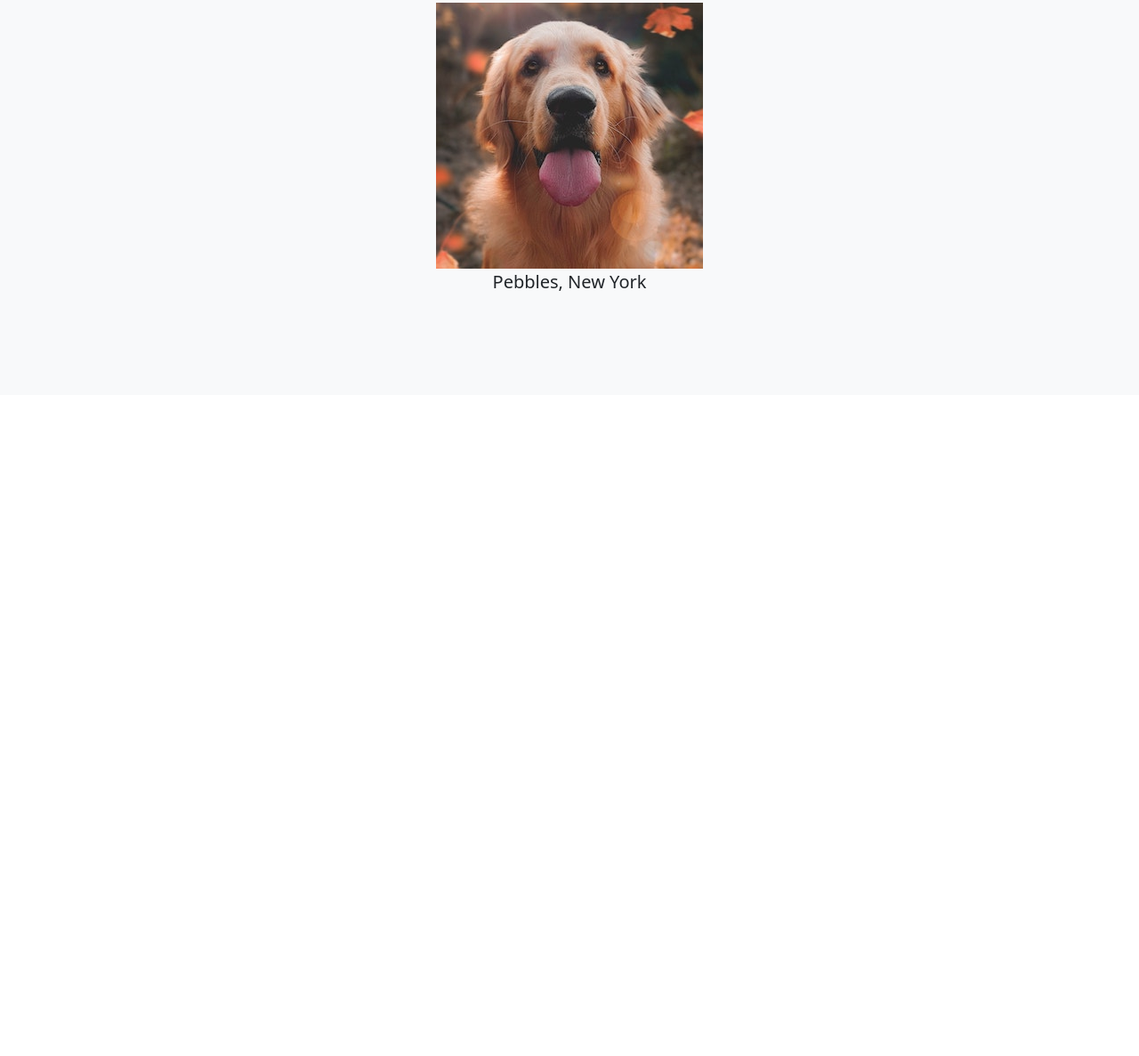
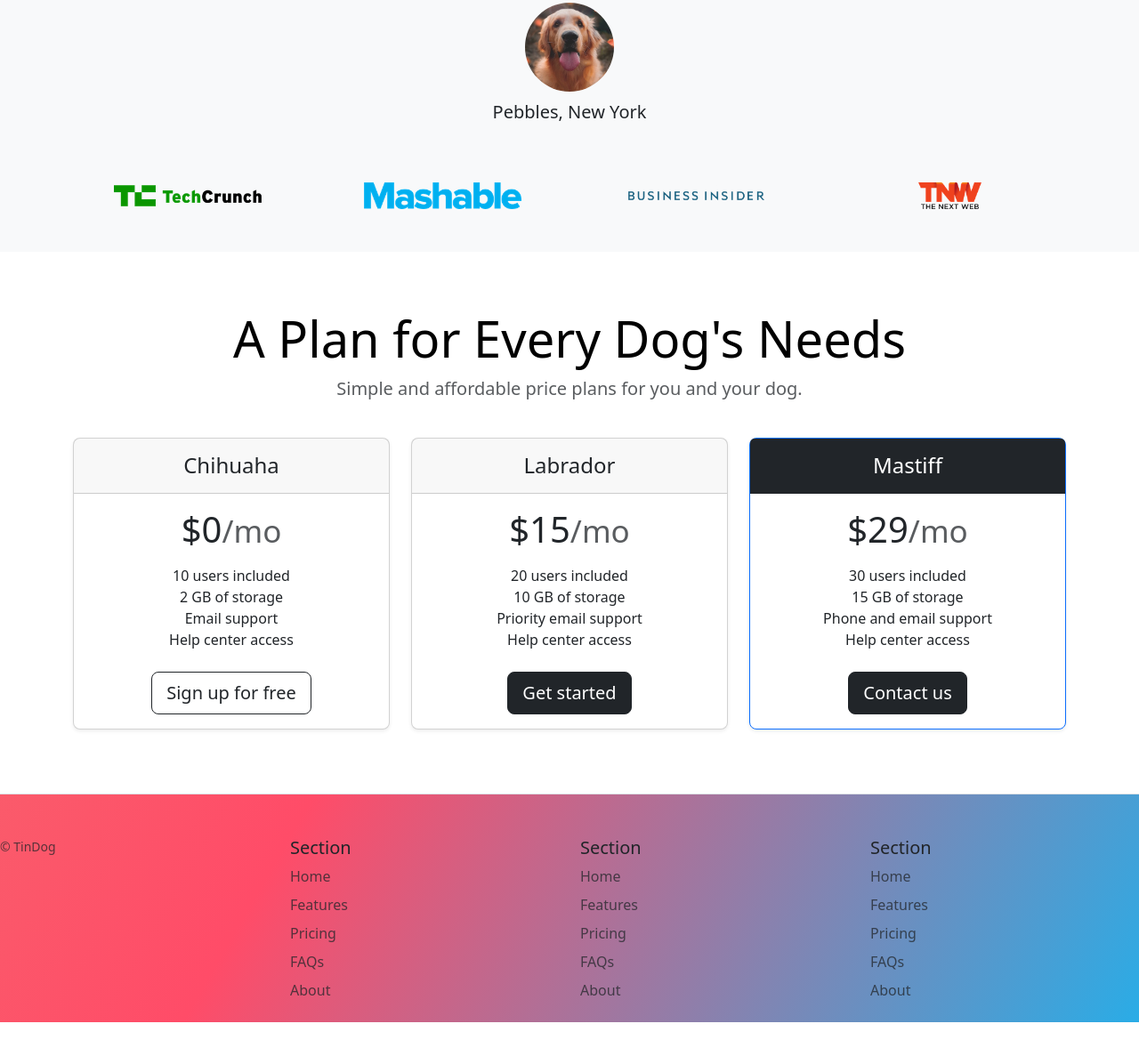
Before and after one commit to tejassss511/Full-Stack-Web-Development-Bootcamp, a plain HTML site: page Projects/11.3 TinDog Project/index.html in a window 1280 px wide. Shown: the part 1401-2588 px from the top of the page at 89% size. Before the commit the page ends 1893 px from the top, so only its background shows below. Drawn offline with nearby package versions, Linux system fonts and the light colour scheme.

Commit message:
Tindog Project Done

```diff
--- a/Projects/11.3 TinDog Project/css/style.css
+++ b/Projects/11.3 TinDog Project/css/style.css
@@ -23,6 +23,9 @@
 }
 
 .profile-img {
+ border-radius: 50%;
+  width: 100px;
   height: 100px;
-  border-radius: 50%;
+  object-fit: cover;
+  display: inline-block;
 }
--- a/Projects/11.3 TinDog Project/index.html
+++ b/Projects/11.3 TinDog Project/index.html
@@ -51,7 +51,7 @@
       <div class="row g-4 py-5 row-cols-1 row-cols-lg-3">
         <div class="col d-flex align-items-start">
           <div class="icon-square text-body-emphasis bg-body-secondary d-inline-flex align-items-center justify-content-center fs-4 flex-shrink-0 me-3">
-            <svg xmlns="http://www.w3.org/2000/svg" height="30" fill="currentColor" class="bi bi-check2-circle" viewBox="0 0 16 16"></svg>
+            <svg xmlns="http://www.w3.org/2000/svg" height="30" fill="currentColor" class="bi bi-check2-circle" viewBox="0 0 16 16">
               <path d="M2.5 8a5.5 5.5 0 0 1 8.25-4.764.5.5 0 0 0 .5-.866A6.5 6.5 0 1 0 14.5 8a.5.5 0 0 0-1 0 5.5 5.5 0 1 1-11 0z" />
               <path d="M15.354 3.354a.5.5 0 0 0-.708-.708L8 9.293 5.354 6.646a.5.5 0 1 0-.708.708l3 3a.5.5 0 0 0 .708 0l7-7z" />
             </svg>
@@ -63,7 +63,7 @@
         </div>
         <div class="col d-flex align-items-start">
           <div class="icon-square text-body-emphasis bg-body-secondary d-inline-flex align-items-center justify-content-center fs-4 flex-shrink-0 me-3">
-            <svg xmlns="http://www.w3.org/2000/svg" height="30" fill="currentColor" class="bi bi-mortarboard" viewBox="0 0 16 16"></svg>
+            <svg xmlns="http://www.w3.org/2000/svg" height="30" fill="currentColor" class="bi bi-mortarboard" viewBox="0 0 16 16">
               <path d="M8.211 2.047a.5.5 0 0 0-.422 0l-7.5 3.5a.5.5 0 0 0 .025.917l7.5 3a.5.5 0 0 0 .372 0L14 7.14V13a1 1 0 0 0-1 1v2h3v-2a1 1 0 0 0-1-1V6.739l.686-.275a.5.5 0 0 0 .025-.917l-7.5-3.5ZM8 8.46 1.758 5.965 8 3.052l6.242 2.913L8 8.46Z"/>
               <path d="M4.176 9.032a.5.5 0 0 0-.656.327l-.5 1.7a.5.5 0 0 0 .294.605l4.5 1.8a.5.5 0 0 0 .372 0l4.5-1.8a.5.5 0 0 0 .294-.605l-.5-1.7a.5.5 0 0 0-.656-.327L8 10.466 4.176 9.032Zm-.068 1.873.22-.748 3.496 1.311a.5.5 0 0 0 .352 0l3.496-1.311.22.748L8 12.46l-3.892-1.556Z"/>
             </svg>
@@ -75,7 +75,7 @@
         </div>
         <div class="col d-flex align-items-start">
           <div class="icon-square text-body-emphasis bg-body-secondary d-inline-flex align-items-center justify-content-center fs-4 flex-shrink-0 me-3">
-            <svg xmlns="http://www.w3.org/2000/svg" height="30" fill="currentColor" class="bi bi-arrow-through-heart" viewBox="0 0 16 16"></svg>
+            <svg xmlns="http://www.w3.org/2000/svg" height="30" fill="currentColor" class="bi bi-arrow-through-heart" viewBox="0 0 16 16">
               <path fill-rule="evenodd" d="M2.854 15.854A.5.5 0 0 1 2 15.5V14H.5a.5.5 0 0 1-.354-.854l1.5-1.5A.5.5 0 0 1 2 11.5h1.793l.53-.53c-.771-.802-1.328-1.58-1.704-2.32-.798-1.575-.775-2.996-.213-4.092C3.426 2.565 6.18 1.809 8 3.233c1.25-.98 2.944-.928 4.212-.152L13.292 2 12.147.854A.5.5 0 0 1 12.5 0h3a.5.5 0 0 1 .5.5v3a.5.5 0 0 1-.854.354L14 2.707l-1.006 1.006c.236.248.44.531.6.845.562 1.096.585 2.517-.213 4.092-.793 1.563-2.395 3.288-5.105 5.08L8 13.912l-.276-.182a21.86 21.86 0 0 1-2.685-2.062l-.539.54V14a.5.5 0 0 1-.146.354l-1.5 1.5Zm2.893-4.894A20.419 20.419 0 0 0 8 12.71c2.456-1.666 3.827-3.207 4.489-4.512.679-1.34.607-2.42.215-3.185-.817-1.595-3.087-2.054-4.346-.761L8 4.62l-.358-.368c-1.259-1.293-3.53-.834-4.346.761-.392.766-.464 1.845.215 3.185.323.636.815 1.33 1.519 2.065l1.866-1.867a.5.5 0 1 1 .708.708L5.747 10.96Z" />
             </svg>
           </div>
@@ -88,30 +88,149 @@
     </div>
   </section>
   <!-- Testimonial -->
-  <section id="testimonial">
+<section id="testimonial">
     <div class="my-5">
       <div class="p-5 text-center bg-body-tertiary">
         <div class="container py-5">
-          <h2 class="text-body-emphasis">"I no longer have to sniff other dogs for love. I've found the hottest Corgi on TinDog. Woof."</h2>
-          <img class="profile-image mt-5" src="./images/dog-img.jpg" alt="dog-img">
-          <p class="col-lg-8 mx-auto lead">
+          <h2 class="text-body-emphasis">"I no longer have to sniff other dogs for love. I've found the hottest Corgi on
+            TinDog. Woof."</h2>
+          <img class="profile-img mt-5" src="./images/dog-img.jpg" alt="dog image">
+          <p class="col-lg-8 mx-auto lead mt-2">
             Pebbles, New York
           </p>
         </div>
+
+        <div class="container">
+          <div class="row">
+            <div class="col-lg-3 col-sm-12">
+              <img src="./images/techcrunch.png" alt="techcrunch" height="30">
+            </div>
+            <div class="col-lg-3 col-sm-12">
+              <img src="./images/mashable.png" alt="mashable" height="30">
+            </div>
+            <div class="col-lg-3 col-sm-12">
+              <img src="./images/bizinsider.png" alt="bizinsider" height="30">
+            </div>
+            <div class="col-lg-3 col-sm-12">
+              <img src="./images/tnw.png" alt="tnw" height="30">
+            </div>
+          </div>
+        </div>
       </div>
     </div>
-
-    </div>
-  </section>
-
   </section>
   <!-- Pricing -->
   <section id="pricing">
+    <div class="container">
+      <div class="pricing-header p-3 pb-md-4 mx-auto text-center">
+      <h1 class="display-4 fw-normal text-body-emphasis">A Plan for Every Dog's Needs</h1>
+      <p class="fs-5 text-body-secondary">
+        Simple and affordable price plans for you and your dog.
+      </p>
+    </div>
+
+    <div class="row row-cols-1 row-cols-md-3 mb-3 text-center">
+      <div class="col">
+      <div class="card mb-4 rounded-3 shadow-sm">
+        <div class="card-header py-3">
+        <h4 class="my-0 fw-normal">Chihuaha</h4>
+        </div>
+        <div class="card-body">
+        <h1 class="card-title pricing-card-title">
+          $0<small class="text-body-secondary fw-light">/mo</small>
+        </h1>
+        <ul class="list-unstyled mt-3 mb-4">
+          <li>10 users included</li>
+          <li>2 GB of storage</li>
+          <li>Email support</li>
+          <li>Help center access</li>
+        </ul>
+        <button type="button" class="btn-outline-dark btn btn-lg btn-outline-primary">Sign up for free</button>
+        </div>
+      </div>
+      </div>
+      <div class="col">
+      <div class="card mb-4 rounded-3 shadow-sm">
+        <div class="card-header py-3">
+        <h4 class="my-0 fw-normal">Labrador</h4>
+        </div>
+        <div class="card-body">
+        <h1 class="card-title pricing-card-title">
+          $15<small class="text-body-secondary fw-light">/mo</small>
+        </h1>
+        <ul class="list-unstyled mt-3 mb-4">
+          <li>20 users included</li>
+          <li>10 GB of storage</li>
+          <li>Priority email support</li>
+          <li>Help center access</li>
+        </ul>
+        <button type="button" class="btn-dark btn btn-lg btn-primary">Get started</button>
+        </div>
+      </div>
+      </div>
+      <div class="col">
+      <div class="card mb-4 rounded-3 shadow-sm border-primary">
+        <div class="card-header py-3 text-bg-dark border-dark">
+        <h4 class="my-0 fw-normal">Mastiff</h4>
+        </div>
+        <div class="card-body">
+        <h1 class="card-title pricing-card-title">
+          $29<small class="text-body-secondary fw-light">/mo</small>
+        </h1>
+        <ul class="list-unstyled mt-3 mb-4">
+          <li>30 users included</li>
+          <li>15 GB of storage</li>
+          <li>Phone and email support</li>
+          <li>Help center access</li>
+        </ul>
+        <button type="button" class="btn-dark btn btn-lg btn-primary">Contact us</button>
+        </div>
+      </div>
+      </div>
+    </div>
+    </div>
 
   </section>
   <!-- Footer -->
-  <section id="footer">
+  <section id="footer" class="gradient-background">
+    <footer class="pt-4 my-md-5 pt-md-5 border-top">
+      <div class="row">
+        <div class="col-12 col-md">
+          <small class="d-block mb-3 text-body-secondary">© TinDog</small>
+        </div>
+        <div class="col mb-3">
+          <h5>Section</h5>
+          <ul class="nav flex-column">
+            <li class="nav-item mb-2"><a href="#" class="nav-link p-0 text-body-secondary">Home</a></li>
+            <li class="nav-item mb-2"><a href="#" class="nav-link p-0 text-body-secondary">Features</a></li>
+            <li class="nav-item mb-2"><a href="#" class="nav-link p-0 text-body-secondary">Pricing</a></li>
+            <li class="nav-item mb-2"><a href="#" class="nav-link p-0 text-body-secondary">FAQs</a></li>
+            <li class="nav-item mb-2"><a href="#" class="nav-link p-0 text-body-secondary">About</a></li>
+          </ul>
+        </div>
 
+        <div class="col mb-3">
+          <h5>Section</h5>
+          <ul class="nav flex-column">
+            <li class="nav-item mb-2"><a href="#" class="nav-link p-0 text-body-secondary">Home</a></li>
+            <li class="nav-item mb-2"><a href="#" class="nav-link p-0 text-body-secondary">Features</a></li>
+            <li class="nav-item mb-2"><a href="#" class="nav-link p-0 text-body-secondary">Pricing</a></li>
+            <li class="nav-item mb-2"><a href="#" class="nav-link p-0 text-body-secondary">FAQs</a></li>
+            <li class="nav-item mb-2"><a href="#" class="nav-link p-0 text-body-secondary">About</a></li>
+          </ul>
+        </div>
+        <div class="col mb-3">
+          <h5>Section</h5>
+          <ul class="nav flex-column">
+            <li class="nav-item mb-2"><a href="#" class="nav-link p-0 text-body-secondary">Home</a></li>
+            <li class="nav-item mb-2"><a href="#" class="nav-link p-0 text-body-secondary">Features</a></li>
+            <li class="nav-item mb-2"><a href="#" class="nav-link p-0 text-body-secondary">Pricing</a></li>
+            <li class="nav-item mb-2"><a href="#" class="nav-link p-0 text-body-secondary">FAQs</a></li>
+            <li class="nav-item mb-2"><a href="#" class="nav-link p-0 text-body-secondary">About</a></li>
+          </ul>
+        </div>
+      </div>
+    </footer></ul></div></ul>
   </section>
 
   <script src="https://cdn.jsdelivr.net/npm/bootstrap@5.3.7/dist/js/bootstrap.bundle.min.js" integrity="sha384-ndDqU0Gzau9qJ1lfW4pNLlhNTkCfHzAVBReH9diLvGRem5+R9g2FzA8ZGN954O5Q"
```
Also changed, not shown: Projects/11.3 TinDog Project/solution.html (+4 -3 lines).
